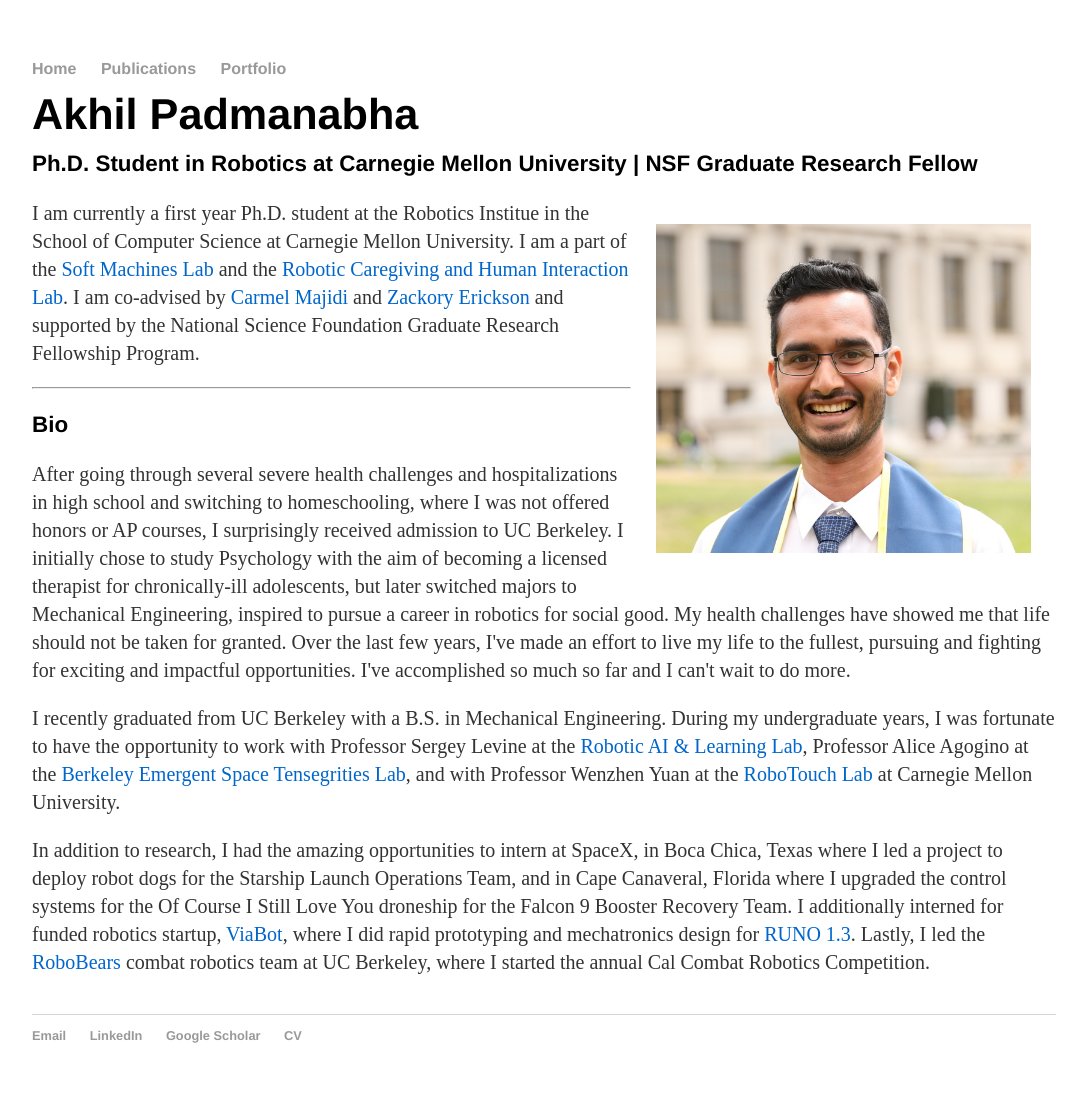
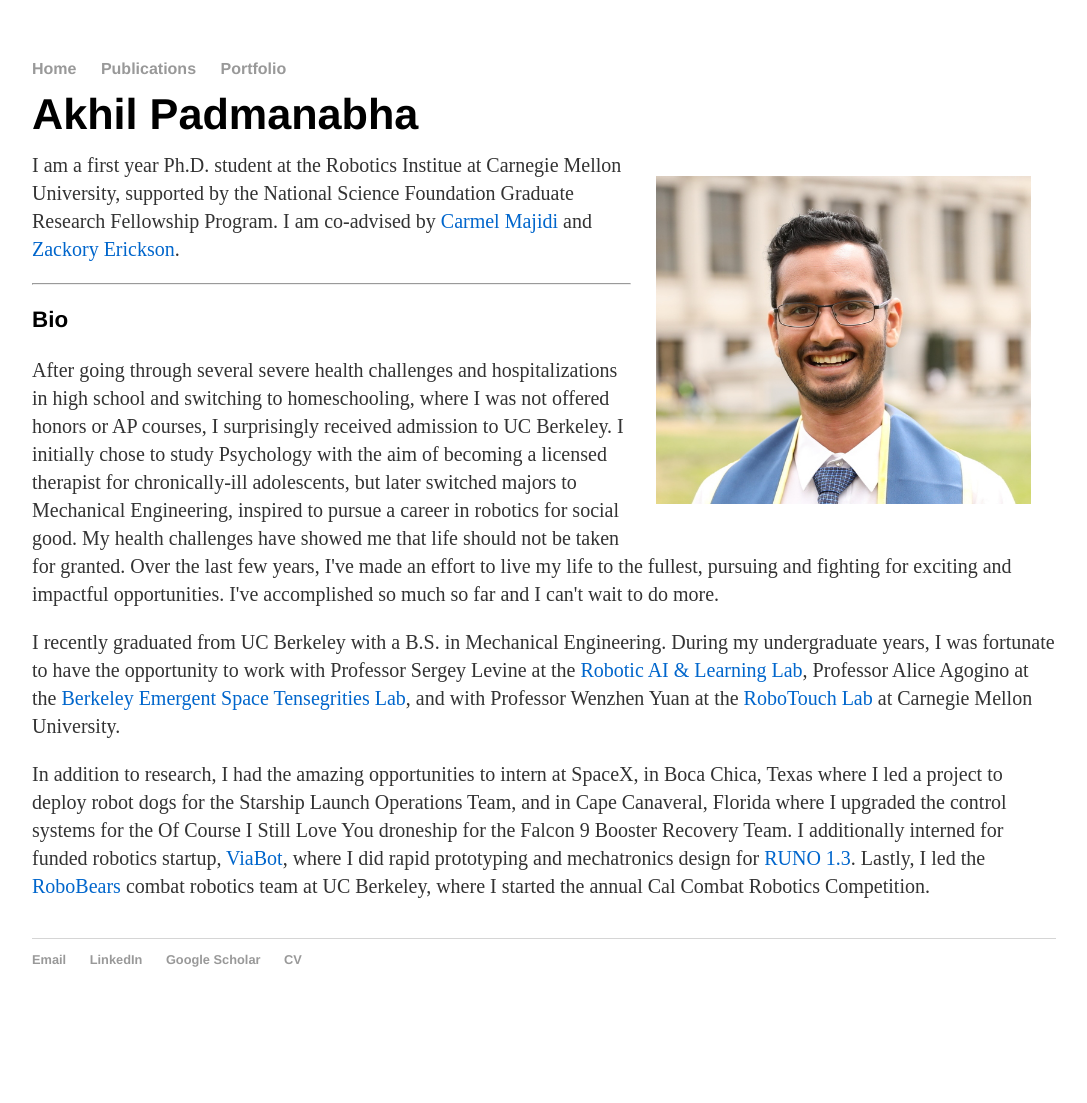
Before and after one commit to akhilpadmanabha/akhilpadmanabha.github.io, a Jekyll site: the page built from index.html, in a window 1280 px wide. Shown: the whole page, without its empty margins (96-1183 px from the left). Built offline with Jekyll 4.4.1, drawn with Linux system fonts in a browser that asks for light colours; after the commit the page ends 1027 px from its top, so only the background shows below that.

Commit message:
various changes

```diff
--- a/index.html
+++ b/index.html
@@ -4,20 +4,18 @@ title: Akhil Padmanabha
 ---
 <div class="blurb">
 	<h1 class='h1withsub'>Akhil Padmanabha</h1>
-	<h3>Ph.D. Student in Robotics at Carnegie Mellon University | NSF Graduate Research Fellow </h3>
 </div>
-
 
 
 <img src="images/portrait.jpeg" class = "border--new" width = "375px" height = "auto" align = "right" />
 
+
 <div class="blurb">
-	<p>I am currently a first year Ph.D. student at the Robotics Institue in the School of Computer Science at Carnegie Mellon University. I am a part of the
-		<a href="http://sml.me.cmu.edu/" target="_blank" style="color:rgb(0,102,204);">Soft Machines Lab</a> and the
-		<a href="https://rchi-lab.github.io/" target="_blank" style="color:rgb(0,102,204);">Robotic Caregiving and Human Interaction Lab</a>. I am co-advised by
+	<p>I am a first year Ph.D. student at the Robotics Institue at Carnegie Mellon University, supported by the National Science Foundation Graduate Research Fellowship Program.
+		I am co-advised by
 		<a href="http://sml.me.cmu.edu/?page_id=408" target="_blank" style="color:rgb(0,102,204);">Carmel Majidi</a> and
-		<a href="https://zackory.com/" target="_blank" style="color:rgb(0,102,204);">Zackory Erickson</a>
-		and supported by the National Science Foundation Graduate Research Fellowship Program.
+		<a href="https://zackory.com/" target="_blank" style="color:rgb(0,102,204);">Zackory Erickson</a>.
+
 		</p>
 </div>
 
```
